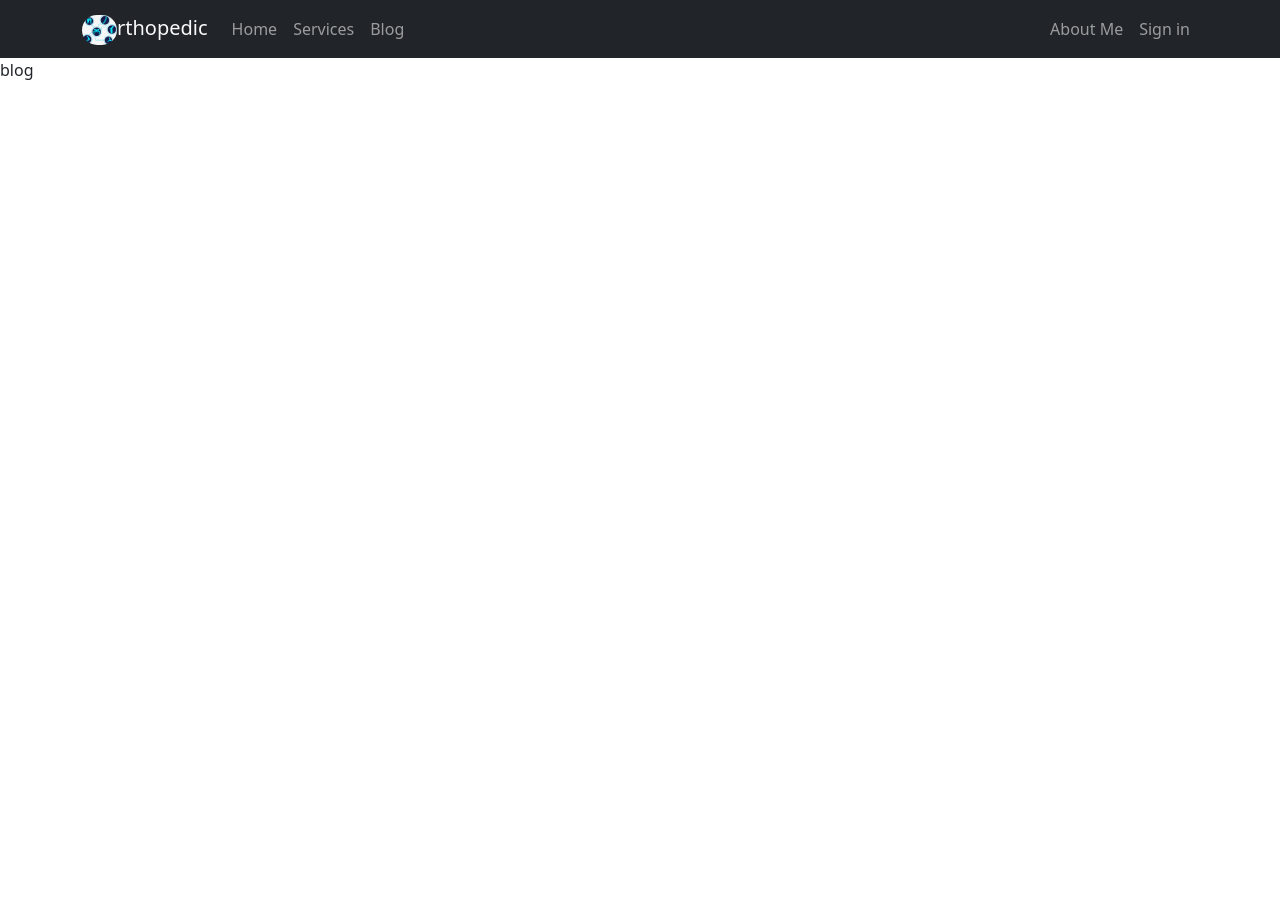
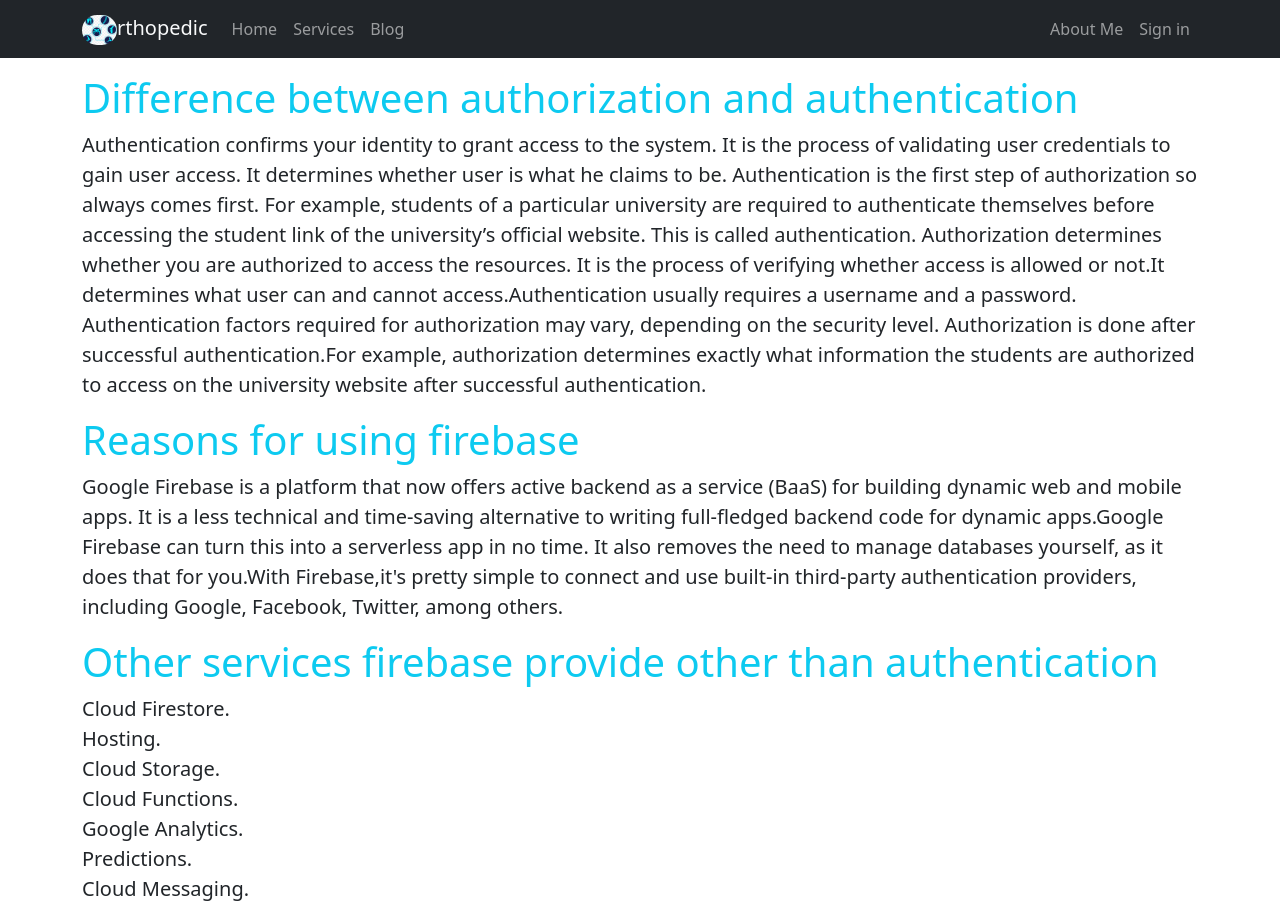
Before and after one commit to Emran12/independent-service-provider, a React (Create React App) app: page /blog in a window 1280 px wide. Before the commit the page ends 800 px from the top, so only its background shows below. Built offline with nearby package versions, Linux system fonts and the light colour scheme; no server answers.

Commit message:
question answered in blog section

```diff
--- a/src/Pages/Blog/Blog.js
+++ b/src/Pages/Blog/Blog.js
@@ -2,8 +2,52 @@ import React from "react";
 
 const Blog = () => {
   return (
-    <div>
-      <p>blog</p>
+    <div className="container mt-3">
+      <h1 className="fs-1 text-info font-bold">
+        Difference between authorization and authentication
+      </h1>
+      <p className="font-bold fs-5">
+        Authentication confirms your identity to grant access to the system. It
+        is the process of validating user credentials to gain user access. It
+        determines whether user is what he claims to be. Authentication is the
+        first step of authorization so always comes first. For example, students
+        of a particular university are required to authenticate themselves
+        before accessing the student link of the university’s official website.
+        This is called authentication. Authorization determines whether you are
+        authorized to access the resources. It is the process of verifying
+        whether access is allowed or not.It determines what user can and cannot
+        access.Authentication usually requires a username and a password.
+        Authentication factors required for authorization may vary, depending on
+        the security level. Authorization is done after successful
+        authentication.For example, authorization determines exactly what
+        information the students are authorized to access on the university
+        website after successful authentication.
+      </p>
+      <h1 className="fs-1 text-info font-bold">Reasons for using firebase</h1>
+      <p className="font-bold fs-5">
+        Google Firebase is a platform that now offers active backend as a
+        service (BaaS) for building dynamic web and mobile apps. It is a less
+        technical and time-saving alternative to writing full-fledged backend
+        code for dynamic apps.Google Firebase can turn this into a serverless
+        app in no time. It also removes the need to manage databases yourself,
+        as it does that for you.With Firebase,it's pretty simple to connect and
+        use built-in third-party authentication providers, including Google,
+        Facebook, Twitter, among others.
+      </p>
+      <h1 className="fs-1 text-info font-bold">
+        Other services firebase provide other than authentication
+      </h1>
+      <p className="font-bold fs-5">
+        <ul className="list-unstyled">
+          <li>Cloud Firestore.</li>
+          <li> Hosting.</li>
+          <li>Cloud Storage.</li>
+          <li>Cloud Functions.</li>
+          <li> Google Analytics.</li>
+          <li>Predictions.</li>
+          <li>Cloud Messaging.</li>
+        </ul>
+      </p>
     </div>
   );
 };
--- a/src/Pages/ProceedOut/ProceedOut.js
+++ b/src/Pages/ProceedOut/ProceedOut.js
@@ -1,12 +1,17 @@
 import React from "react";
 import { Button, Form } from "react-bootstrap";
 import { useAuthState } from "react-firebase-hooks/auth";
-import { useNavigate } from "react-router-dom";
+import { Navigate, useLocation, useNavigate } from "react-router-dom";
 import auth from "../../firebase.init";
 
 const ProceedOut = () => {
-  const [user] = useAuthState(auth);
+  const [user, loading] = useAuthState(auth);
   const navigate = useNavigate();
+  const location = useLocation();
+  if (loading) {
+    return <Navigate to="/signin" state={{ from: location }} replace />;
+  }
+
   const handleSubmit = () => {
     navigate("/greetings");
   };
--- a/src/Pages/SignIn/RequireAuth/RequireAuth.js
+++ b/src/Pages/SignIn/RequireAuth/RequireAuth.js
@@ -1,13 +1,20 @@
 import React from "react";
-import { useAuthState } from "react-firebase-hooks/auth";
+import {
+  useAuthState,
+  useSendEmailVerification,
+} from "react-firebase-hooks/auth";
 import { Navigate, useLocation } from "react-router-dom";
 import auth from "../../../firebase.init";
 import Loading from "../../Shared/Loading/Loading";
+import { toast, ToastContainer } from "react-toastify";
+import "react-toastify/dist/ReactToastify.css";
 
 const RequireAuth = ({ children }) => {
   const [user, loading] = useAuthState(auth);
   const location = useLocation();
-  if (loading) {
+  const [sendEmailVerification, sending, error] =
+    useSendEmailVerification(auth);
+  if (loading || sending) {
     return <Loading></Loading>;
   }
   if (!user) {
--- a/src/Pages/SignIn/SignIn/SignIn.js
+++ b/src/Pages/SignIn/SignIn/SignIn.js
@@ -1,17 +1,22 @@
-import { sendPasswordResetEmail } from "firebase/auth";
 import { useState } from "react";
 import { Button, Form } from "react-bootstrap";
-import { useSignInWithEmailAndPassword } from "react-firebase-hooks/auth";
+import {
+  useSendPasswordResetEmail,
+  useSignInWithEmailAndPassword,
+} from "react-firebase-hooks/auth";
 import { Link, useLocation, useNavigate } from "react-router-dom";
-import { ToastContainer } from "react-toastify";
+import { toast, ToastContainer } from "react-toastify";
 import auth from "../../../firebase.init";
+import Loading from "../../Shared/Loading/Loading";
 import SocialSignIn from "../SocialSignIn/SocialSignIn";
+import "react-toastify/dist/ReactToastify.css";
 
 const SignIn = () => {
   const [email, setEmail] = useState("");
   const [password, setPassword] = useState("");
   const [signInWithEmailAndPassword, user, loading, error] =
     useSignInWithEmailAndPassword(auth);
+  const [sendPasswordResetEmail, sending] = useSendPasswordResetEmail(auth);
 
   const navigate = useNavigate();
   const location = useLocation();
@@ -33,6 +38,18 @@ const SignIn = () => {
   if (user) {
     navigate(from, { replace: true });
   }
+  if (loading || sending) {
+    return <Loading></Loading>;
+  }
+  const resetPassword = async () => {
+    if (email) {
+      console.log(email);
+      await sendPasswordResetEmail(email);
+      toast("Sent email");
+    } else {
+      toast("please enter your email address");
+    }
+  };
 
   return (
     <div className="w-50 mx-auto mt-5">
@@ -42,6 +59,8 @@ const SignIn = () => {
           <Form.Control
             type="email"
             placeholder="Enter email"
+            autoFocus
+            off
             onBlur={handleEmail}
             required
           />
@@ -71,7 +90,10 @@ const SignIn = () => {
       </p>
       <p>
         Forget Password?
-        <button className="btn btn-link text-info pe-auto text-decoration-none">
+        <button
+          onClick={resetPassword}
+          className="btn btn-link text-info pe-auto text-decoration-none"
+        >
           Reset Password
         </button>
       </p>
--- a/src/Pages/SignIn/SignUp/SignUp.js
+++ b/src/Pages/SignIn/SignUp/SignUp.js
@@ -1,17 +1,24 @@
 import { useState } from "react";
 import { Button, Form } from "react-bootstrap";
-import { useCreateUserWithEmailAndPassword } from "react-firebase-hooks/auth";
+import {
+  useCreateUserWithEmailAndPassword,
+  useSendPasswordResetEmail,
+} from "react-firebase-hooks/auth";
 import { Link, useNavigate } from "react-router-dom";
 import auth from "../../../firebase.init";
+import Loading from "../../Shared/Loading/Loading";
 import SocialSignIn from "../SocialSignIn/SocialSignIn";
 
 const SignUp = () => {
   const [email, setEmail] = useState("");
   const [password, setPassword] = useState("");
   const [createUserWithEmailAndPassword, user, loading, error] =
-    useCreateUserWithEmailAndPassword(auth);
+    useCreateUserWithEmailAndPassword(auth, { sendEmailVerification: true });
   const navigate = useNavigate();
 
+  if (loading) {
+    return <Loading></Loading>;
+  }
   const handleEmail = (e) => {
     setEmail(e.target.value);
   };
@@ -20,6 +27,7 @@ const SignUp = () => {
     setPassword(e.target.value);
   };
   if (user) {
+    console.log(user);
     navigate("/home");
   }
   const handleSubmit = (e) => {
@@ -51,9 +59,6 @@ const SignUp = () => {
             required
           />
         </Form.Group>
-        <Form.Group className="mb-3" controlId="formBasicCheckbox">
-          <Form.Check type="checkbox" label="Check me out" />
-        </Form.Group>
         <Button
           className="mt-2 mb-2 rounded-pill w-75 p-2 bg-success text-light fs-2 border-info "
           variant="success"
```
